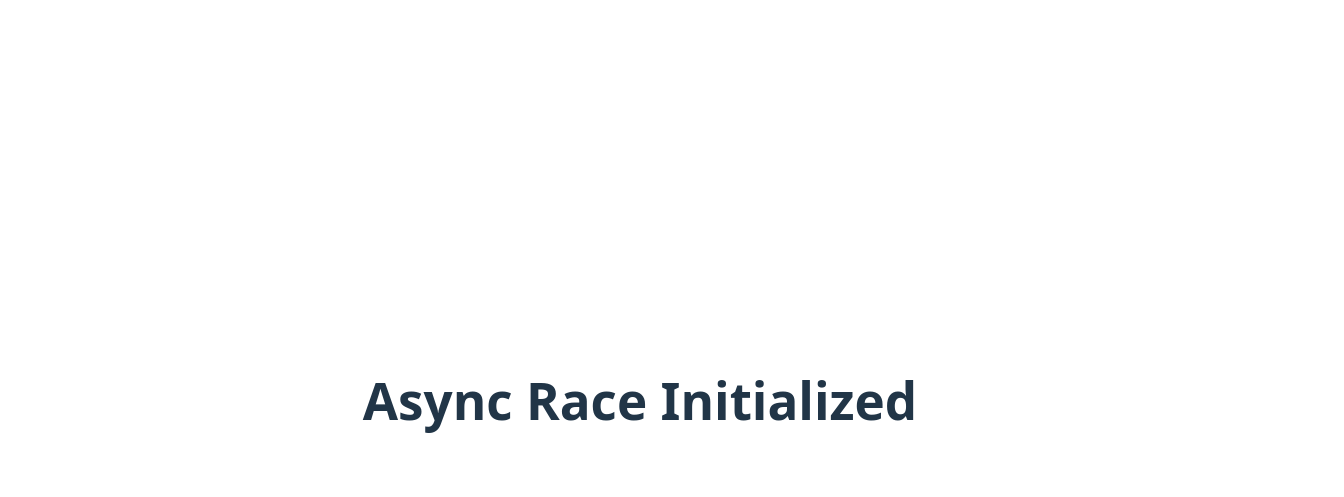
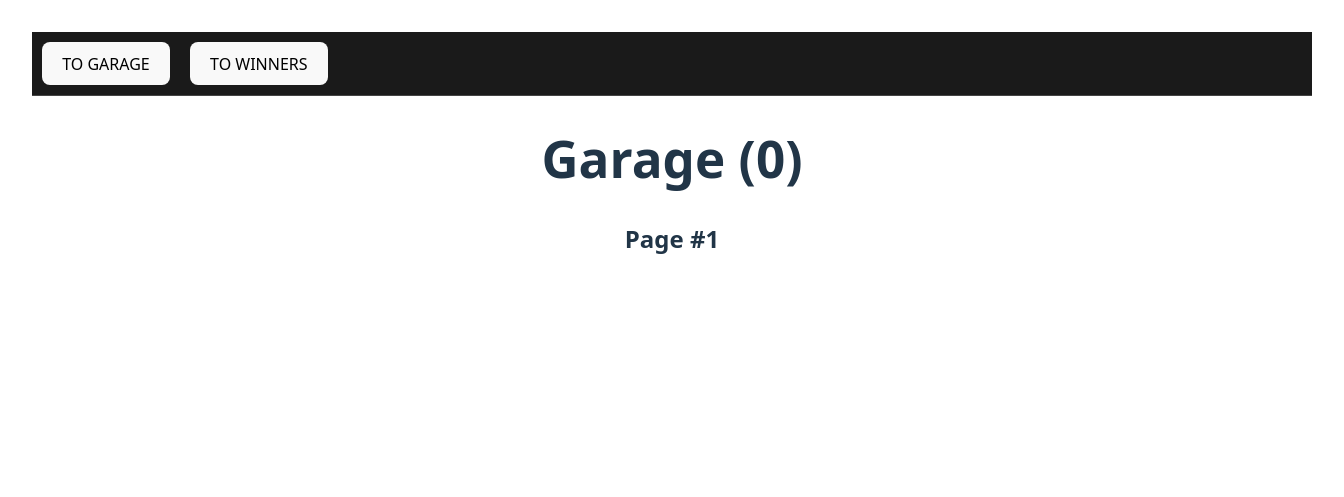
Before and after one commit to gerlinda137/Team-task-Async-race, a website built with Vite: page index.html in a window 1280 px wide. Shown: the whole page, 1344 px wide, since content can reach past the window. Built offline with nearby package versions, Linux system fonts and the light colour scheme.

Commit message:
feat: views added fully working buttons

```diff
--- /dev/null
+++ b/src/components/header.css
@@ -0,0 +1,4 @@
+.app-header{
+    display: flex;
+    gap: 20px;
+}
--- a/src/components/header.ts
+++ b/src/components/header.ts
@@ -1,6 +1,6 @@
 import { BaseComponent } from './ui/base-component';
 import { Button } from './ui/button';
-
+import "./header.css"
 export class Header extends BaseComponent {
   constructor(onViewChange: (view: 'garage' | 'winners') => void) {
     super('header', 'app-header');
--- a/src/main.ts
+++ b/src/main.ts
@@ -1,11 +1,39 @@
 import './style.css';
+import { Header } from './components/header';
+import { GarageView, WinnersView } from './views';
 
-const root = document.querySelector('#app');
+class App {
+  private root: HTMLElement;
+  private header: Header;
+  private currentView: GarageView | WinnersView | undefined = undefined;
 
-const init = async () => {
-  if (root) {
-    root.innerHTML = '<h1>Async Race Initialized</h1>';
+  constructor(root: HTMLElement) {
+    this.root = root;
+
+    this.header = new Header((view) => this.switchView(view));
+
+    this.init();
   }
-};
 
-init();
+  private init(): void {
+    this.root.append(this.header.getElement());
+
+    this.switchView('garage');
+  }
+
+  private switchView(viewName: 'garage' | 'winners'): void {
+    if (this.currentView) {
+      this.currentView.getElement().remove();
+    }
+
+    this.currentView = viewName === 'garage' ? new GarageView() : new WinnersView();
+
+    this.root.append(this.currentView.getElement());
+  }
+}
+
+const rootElement = document.querySelector<HTMLElement>('#app');
+
+if (rootElement) {
+  new App(rootElement);
+}
--- a/src/style.css
+++ b/src/style.css
@@ -22,12 +22,37 @@ a:hover {
   color: #535bf2;
 }
 
+html,
 body {
+  height: 100%;
   margin: 0;
+}
+
+body {
   display: flex;
-  place-items: center;
+  flex-direction: column;
+  align-items: stretch;
   min-width: 320px;
+  width: 100%;
+}
+
+#app {
+  width: 100%;
   min-height: 100vh;
+  display: flex;
+  flex-direction: column;
+  max-width: none;
+  margin: 0;
+  padding: 0;
+  text-align: left;
+}
+
+.app-header {
+  display: flex;
+  gap: 10px;
+  padding: 10px;
+  background-color: #1a1a1a;
+  border-bottom: 1px solid #444;
 }
 
 h1 {
--- a/src/views/winners/winners-view.ts
+++ b/src/views/winners/winners-view.ts
@@ -3,6 +3,6 @@ import { BaseComponent } from '../../components/ui/base-component';
 export class WinnersView extends BaseComponent {
   constructor() {
     super('div', 'winners-view');
-    this.element.innerHTML = `<h1>Winners (0)</h1><h2>Page #1</h2>`;
+    this.element.innerHTML = `<h1>Winners (0)</h1><h2>Page #2</h2>`;
   }
 }
```
